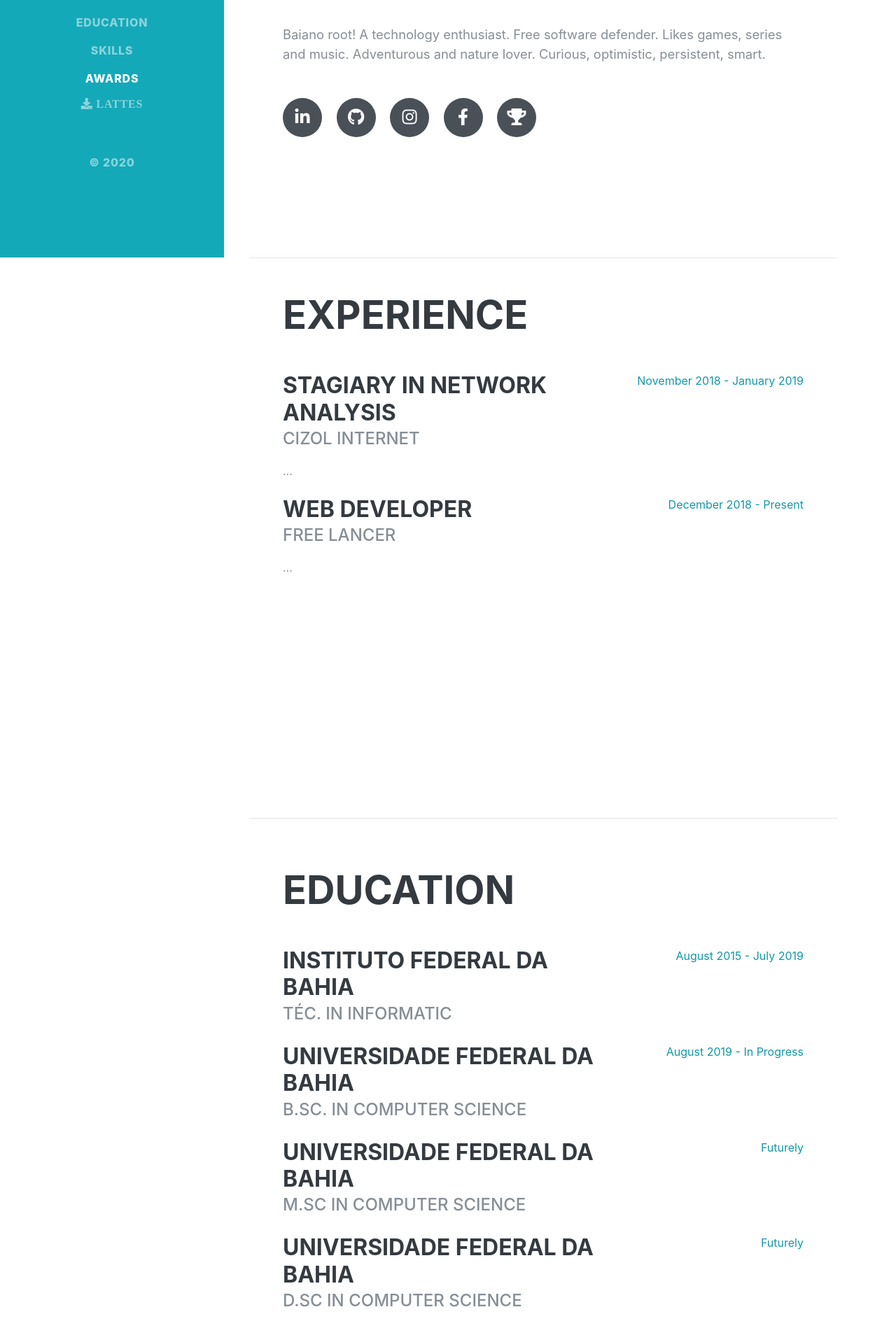
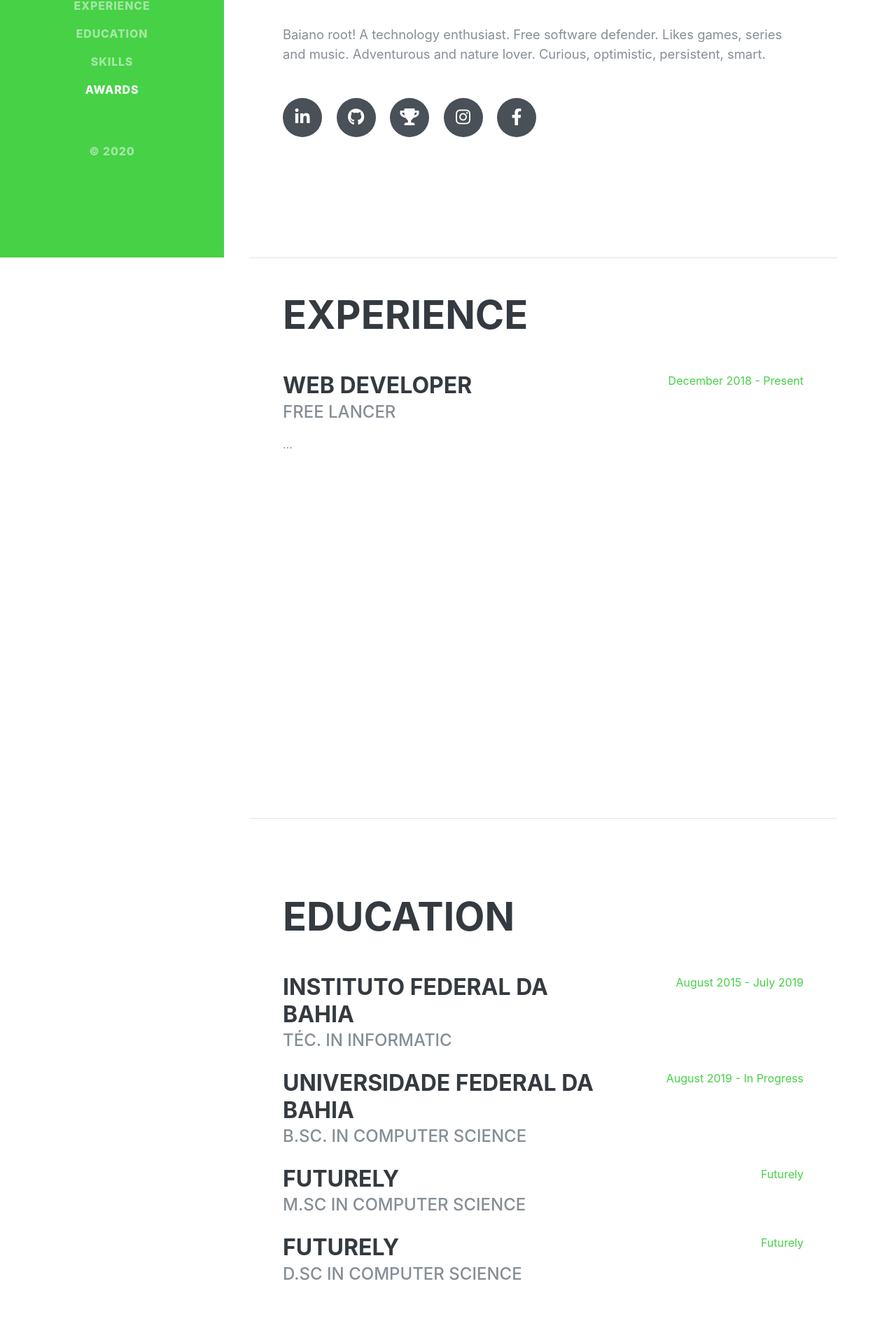
Before and after one commit to hrezend/hrezend.github.io, a plain HTML site: page index.html in a window 1280 px wide. Shown: the part 432-2340 px from the top of the page at 70% size. Drawn offline with Linux system fonts and the light colour scheme; a web font is replaced by a local one.

Commit message:
Alteracoes

```diff
--- a/css/resume.min.css
+++ b/css/resume.min.css
@@ -29,4 +29,4 @@ p.lead{font-size:1.15rem;font-weight:400}
 }
 
 .social-icons a:last-child{margin-right:0}
-.social-icons a:hover{background-color:#14a9b9}.dev-icons{font-size:3rem}.dev-icons .list-inline-item i:hover{color:#14a9b9}#sideNav .navbar-nav .nav-item .nav-link{font-weight:800;letter-spacing:.05rem;text-transform:uppercase}#sideNav .navbar-toggler:focus{outline-color:#d48a6e}@media (min-width:992px){#sideNav{text-align:center;position:fixed;top:0;left:0;display:flex;flex-direction:column;width:20rem;height:100vh}#sideNav .navbar-brand{display:flex;margin:auto auto 0;padding:.5rem}#sideNav .navbar-brand .img-profile{max-width:15rem;max-height:15rem;border:.5rem solid rgba(255,255,255,.2)}#sideNav .navbar-collapse{display:flex;align-items:flex-start;flex-grow:0;width:100%;margin-bottom:auto}#sideNav .navbar-collapse .navbar-nav{flex-direction:column;width:100%}#sideNav .navbar-collapse .navbar-nav .nav-item{display:block}#sideNav .navbar-collapse .navbar-nav .nav-item .nav-link{display:block}}section.resume-section{padding-top:5rem!important;padding-bottom:5rem!important;max-width:75rem}section.resume-section .resume-item .resume-date{min-width:none}@media (min-width:768px){section.resume-section{min-height:100vh}section.resume-section .resume-item .resume-date{min-width:18rem}}@media (min-width:992px){section.resume-section{padding-top:3rem!important;padding-bottom:3rem!important}}.bg-primary{background-color:#14a9b9!important}.text-primary{color:#1298a6!important}a{color:#14a9b9}a:active,a:focus,a:hover{color:#108794}
+.social-icons a:hover{background-color:#47d147}.dev-icons{font-size:3rem}.dev-icons .list-inline-item i:hover{color:#47d147}#sideNav .navbar-nav .nav-item .nav-link{font-weight:800;letter-spacing:.05rem;text-transform:uppercase}#sideNav .navbar-toggler:focus{outline-color:#d48a6e}@media (min-width:992px){#sideNav{text-align:center;position:fixed;top:0;left:0;display:flex;flex-direction:column;width:20rem;height:100vh}#sideNav .navbar-brand{display:flex;margin:auto auto 0;padding:.5rem}#sideNav .navbar-brand .img-profile{max-width:15rem;max-height:15rem;border:.5rem solid rgba(255,255,255,.2)}#sideNav .navbar-collapse{display:flex;align-items:flex-start;flex-grow:0;width:100%;margin-bottom:auto}#sideNav .navbar-collapse .navbar-nav{flex-direction:column;width:100%}#sideNav .navbar-collapse .navbar-nav .nav-item{display:block}#sideNav .navbar-collapse .navbar-nav .nav-item .nav-link{display:block}}section.resume-section{padding-top:5rem!important;padding-bottom:5rem!important;max-width:75rem}section.resume-section .resume-item .resume-date{min-width:none}@media (min-width:768px){section.resume-section{min-height:100vh}section.resume-section .resume-item .resume-date{min-width:18rem}}@media (min-width:992px){section.resume-section{padding-top:3rem!important;padding-bottom:3rem!important}}.bg-primary{background-color:#47d147!important}.text-primary{color:#47d147!important}a{color:#47d147}a:active,a:focus,a:hover{color:#47d147}
--- a/index.html
+++ b/index.html
@@ -30,7 +30,7 @@
     <a class="navbar-brand js-scroll-trigger" href="#page-top">
       <span class="d-block d-lg-none">Hérson Reis Rezende</span>
       <span class="d-none d-lg-block">
-        <img class="img-fluid img-profile rounded-circle mx-auto mb-2" src="img/profile.jpg" alt="">
+        <img class="img-fluid img-profile rounded-circle mx-auto mb-2" src="img/profile.jpg" alt="Hérson Rezende">
       </span>
     </a>
     <button class="navbar-toggler" type="button" data-toggle="collapse" data-target="#navbarSupportedContent" aria-controls="navbarSupportedContent" aria-expanded="false" aria-label="Toggle navigation">
@@ -52,9 +52,6 @@
         </li>
         <li class="nav-item">
           <a class="nav-link js-scroll-trigger" href="#awards">Awards</a>
-        </li>
-		<li class="nav-item">
-          <a class="fas fa-download nav-link" href="#" download> Lattes</a>
         </li>
 		<BR>
 		<BR>
@@ -83,14 +80,14 @@
           <a href="https://www.github.com/hrezend">
             <i class="fab fa-github"></i>
           </a>
+          <a href="https://www.urionlinejudge.com.br/judge/pt/profile/376194">
+            <i class="fa fa-trophy"></i>
+          </a>
           <a href="https://www.instagram.com/hrezend">
             <i class="fab fa-instagram"></i>
           </a>
           <a href="https://www.facebook.com/herson.rezende">
             <i class="fab fa-facebook-f"></i>
-          </a>
-		<a href="https://www.urionlinejudge.com.br/judge/pt/profile/376194">
-            <i class="fa fa-trophy"></i>
           </a>
         </div>
       </div>
@@ -101,17 +98,6 @@
     <section class="resume-section p-3 p-lg-5 d-flex justify-content-center" id="experience">
       <div class="w-100">
         <h2 class="mb-5">Experience</h2>
-
-        <div class="resume-item d-flex flex-column flex-md-row justify-content-between mb-2">
-          <div class="resume-content">
-            <h3 class="mb-0">Stagiary in network analysis</h3>
-            <div class="subheading mb-3">Cizol Internet</div>
-            <p>...</p>
-          </div>
-          <div class="resume-date text-md-right">
-            <span class="text-primary">November 2018 - January 2019</span>
-          </div>
-        </div>
 
         <div class="resume-item d-flex flex-column flex-md-row justify-content-between mb-2">
           <div class="resume-content">
@@ -156,7 +142,7 @@
 
 		<div class="resume-item d-flex flex-column flex-md-row justify-content-between mb-2">
           <div class="resume-content">
-            <h3 class="mb-0">Universidade Federal da Bahia</h3>
+            <h3 class="mb-0">Futurely</h3>
             <div class="subheading mb-3">M.SC in Computer Science</div>
           </div>
           <div class="resume-date text-md-right">
@@ -166,7 +152,7 @@
 
 		<div class="resume-item d-flex flex-column flex-md-row justify-content-between mb-2">
           <div class="resume-content">
-            <h3 class="mb-0">Universidade Federal da Bahia</h3>
+            <h3 class="mb-0">Futurely</h3>
             <div class="subheading mb-3">D.SC in Computer Science</div>
           </div>
           <div class="resume-date text-md-right">
@@ -227,10 +213,10 @@
 		  </li>
         </ul>
 
-		<div class="subheading mb-3">Languages</div>
+		<div class="subheading mb-3">Fluency</div>
         <ul class="fa-ul mb-0">
           <li>
-            <i class="fa-li fa fa-check"></i>Portuguese: native and fluent
+            <i class="fa-li fa fa-check"></i>Portuguese: native
 		  </li>
           <li>
             <i class="fa-li fa fa-check"></i>English: intermediary
@@ -251,10 +237,17 @@
         <ul class="fa-ul mb-0">
           <li>
             <i class="fa-li fa fa-trophy text-warning"></i>
-            1<sup>st</sup>Place - Instituto Federal da Bahia - Programming Competition 2018</li>
-	  <li>
+            1<sup>st</sup>Place - Instituto Federal da Bahia - Programming Competition 2018
+          </li>
+
+            <BR>
+            <BR>
+
+	        <li>
             <i class="fa-li fas fa-award text-warning"></i>
-            Certification RocketSeat Semana OmniStack 11</li>
+            Certification RocketSeat Semana OmniStack 11
+          </li>
+
         </ul>
       </div>
     </section>
```
Also changed, not shown: 1 other file.
